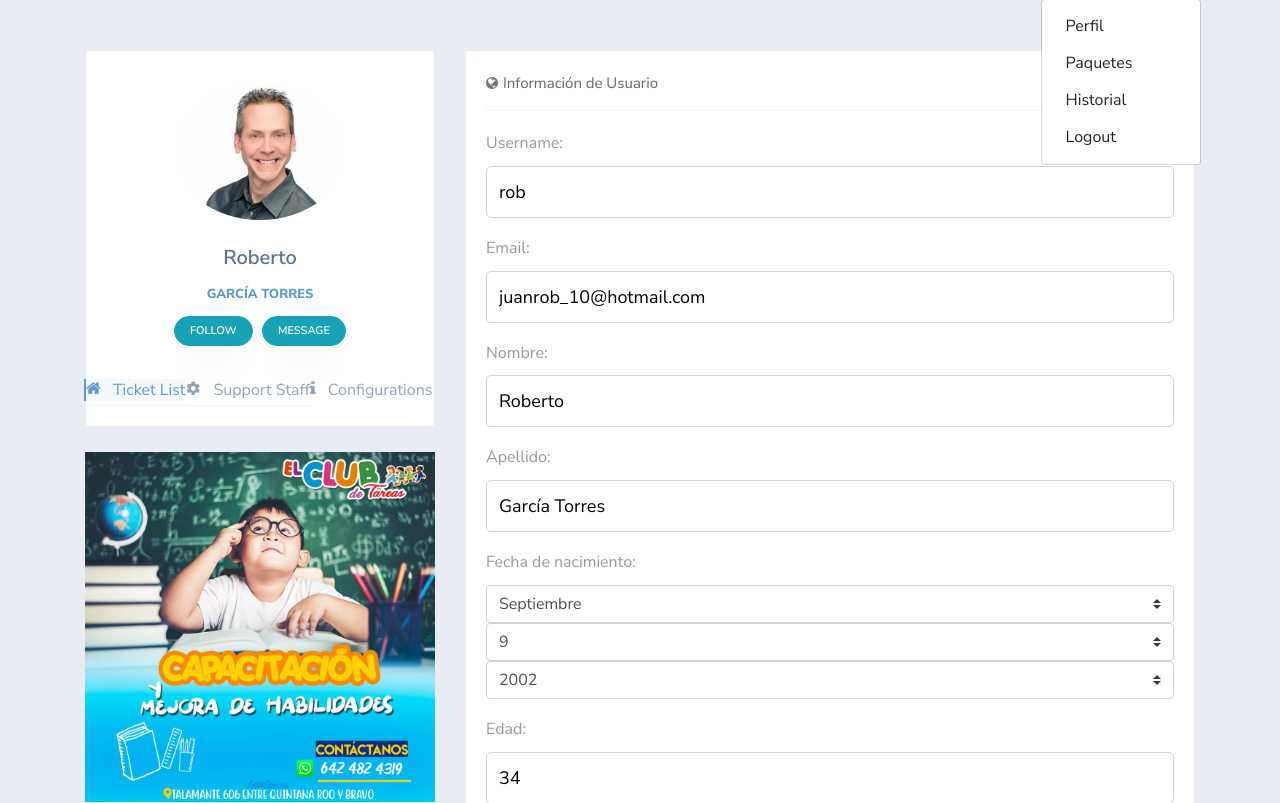
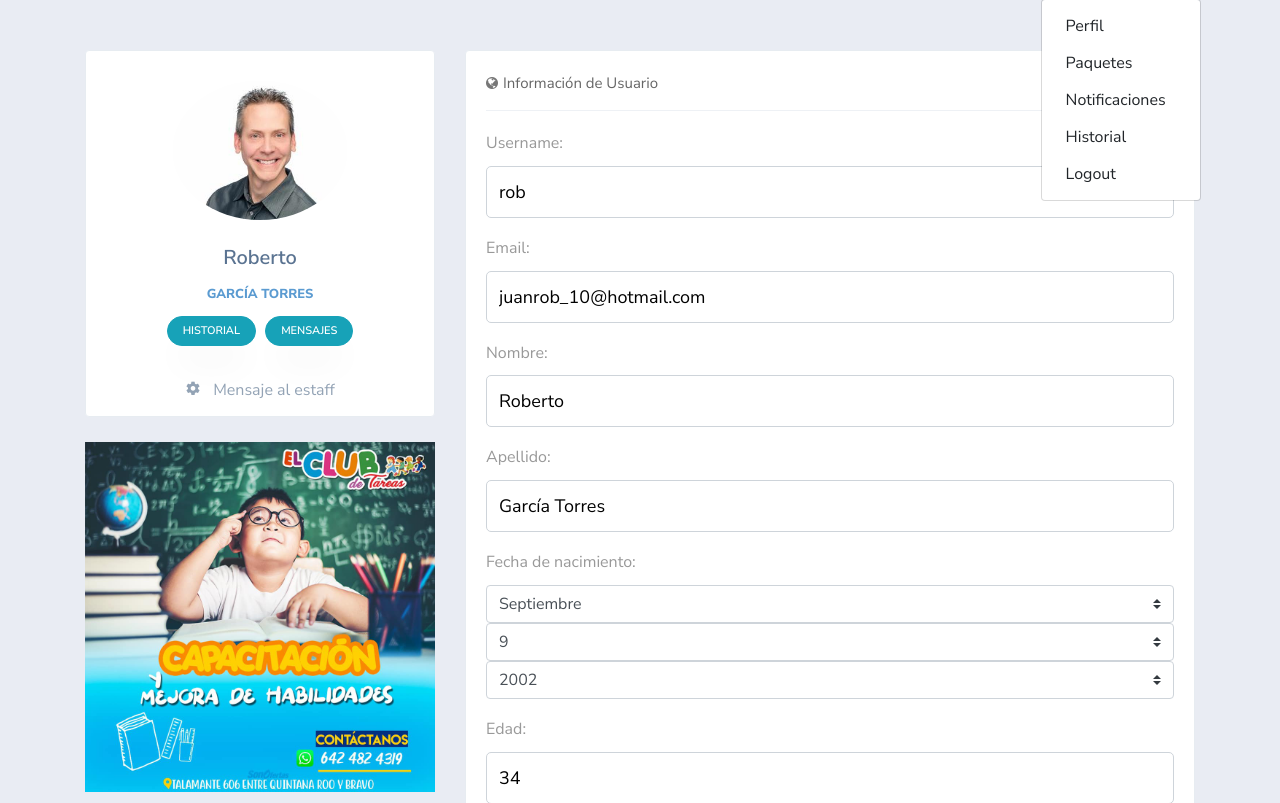
Before and after one commit to Rob866/app_club, a Django app: page /profile/ in a window 1280 px wide, after a click on "Settings". Shown: the part 70-873 px from the top of the page. Run offline with Django 3.2, Linux system fonts and the light colour scheme; a user stored in the database is signed in; data comes from the database, SQL or seed files in the repository; both versions use the stored data as it was after the commit; some libraries are stand-ins or nearby versions; some web fonts are replaced.

Commit message:
new changes

```diff
--- a/club/app/admin.py
+++ b/club/app/admin.py
@@ -3,7 +3,7 @@ from django.contrib.admin.models import LogEntry,DELETION
 from django.utils.html import escape
 from django.utils.safestring import mark_safe
 from django.urls import reverse,NoReverseMatch
-from .models import Sesion,Paquete_Inscrito,Tipo_de_Paquete,EventUser
+from .models import Sesion,Paquete_Inscrito,Tipo_de_Paquete,EventUser,Notifiacion
 from datetime import timedelta
 from admin_auto_filters.filters import AutocompleteFilter
 from import_export.admin import ImportExportModelAdmin
@@ -150,6 +150,9 @@ class EventUserAdmin(admin.ModelAdmin):
     search_fields=('usuario__nombre',)
     readonly_fields = ['mensaje','usuario']
 
+class NotifiacionAdmin(admin.ModelAdmin):
+    list_display =('titulo','fecha_de_creacion')
+
 #    def usuario_(self,instance):
 #        return instance.usuario
 
@@ -159,3 +162,4 @@ admin.site.register(Paquete_Inscrito,Paquete_InscritoAdmin)
 admin.site.register(Tipo_de_Paquete)
 admin.site.register(EventUser,EventUserAdmin)
 admin.site.register(LogEntry,LogEntryAdmin)
+admin.site.register(Notifiacion,NotifiacionAdmin)
--- a/club/app/models.py
+++ b/club/app/models.py
@@ -3,6 +3,16 @@ import uuid
 import datetime
 from django.conf import settings
 #from django.contrib.auth.models import  User
+
+class Notifiacion(models.Model):
+       titulo = models.CharField(max_length=100)
+       mensaje= models.TextField()
+       fecha_de_creacion = models.DateTimeField(auto_now_add=True)
+
+       class Meta:
+           verbose_name_plural = ("Notificaciones")
+       def __str__(self):
+           return  self.titulo
 
 class Sesion(models.Model):
     paquete_inscrito = models.ForeignKey('Paquete_Inscrito',related_name="sesiones",on_delete=models.CASCADE,null=True)
--- a/club/app/templates/app/base.html
+++ b/club/app/templates/app/base.html
@@ -56,6 +56,7 @@
                     <div class="dropdown-menu ftco-animate" aria-labelledby="dropdownMenuLink">
                       <a class="dropdown-item" href="{% url 'app:profile' %}"><span>Perfil</span></a>
                       <a class="dropdown-item" href="{% url 'app:paquetes' %}"><span>Paquetes</span></a>
+                      <a class="dropdown-item" href="{% url 'app:notificaciones' %}"><span>Notificaciones</span></a>
                       <a class="dropdown-item" href="{% url 'app:historial' %}"><span>Historial</span></a>
                       <a class="dropdown-item" href="{% url 'app:logout' %}"><span>Logout</span></a>
                     </div>
--- a/club/app/templates/app/profile.html
+++ b/club/app/templates/app/profile.html
@@ -15,22 +15,14 @@
                     <div class="profile-usertitle-job">{{ request.user.apellido }} </div>
                 </div>
                 <div class="profile-userbuttons">
-                    <button type="button" class="btn btn-info  btn-sm">Follow</button>
-                    <button type="button" class="btn btn-info  btn-sm">Message</button>
+                    <button type="button" class="btn btn-info  btn-sm"><a  style="color: white" href="{% url 'app:historial' %}">Historial</a></button>
+                    <button type="button" class="btn btn-info btn-sm" data-toggle="modal" data-target=".bd-example-modal-lg">mensajes</button>
                 </div>
-                <div class="profile-usermenu">
-                    <ul class="nav">
-                        <li class="active">
+                <div class="profile-usermenu w-100">
+                    <ul class="nav" style="position: relative; width:100%; height: 20px">
+                        <li style="position:  absolute; left:50%; transform: translateX(-50%)">
                             <a href="#">
-                                <i class="icon-home"></i> Ticket List </a>
-                        </li>
-                        <li>
-                            <a href="#">
-                                <i class="icon-settings"></i> Support Staff </a>
-                        </li>
-                        <li>
-                            <a href="#">
-                                <i class="icon-info"></i> Configurations </a>
+                                <i class="icon-settings"></i> Mensaje al estaff</a>
                         </li>
                     </ul>
                 </div>
@@ -96,6 +88,33 @@
         </div>
     </div>
   </div>
+  <div class="modal fade bd-example-modal-lg" tabindex="-1" role="dialog" aria-labelledby="myLargeModalLabel" aria-hidden="true">
+  	<div class="modal-dialog modal-lg">
+  		<div class="modal-content">
+  			<div class="modal-header">
+          <h5 class="modal-title">Notificaciones</h5>
+          <button type="button" class="close" data-dismiss="modal" aria-label="Close">
+            <span aria-hidden="true">&times;</span>
+          </button>
+        </div>
+        <div class="modal-body">
+          {% if notificaciones %}
+          {% for notificacion in notificaciones %}
+              <p>{{ notificacion.fecha_de_creacion }}</p>
+              <p>{{ notificacion.mensaje }}</p>
+              <br>
+          {% endfor %}
+          {% else %}
+           <p>No hay notifiaciones que mostrar</p>
+          {% endif %}
+        </div>
+        <div class="modal-footer">
+          <button type="button" class="btn btn-secondary" data-dismiss="modal">Cerrar</button>
+        </div>
+      </div>
+
+  		</div>
+  	</div>
 
 </section>
 {% endblock content     %}
--- a/club/app/urls.py
+++ b/club/app/urls.py
@@ -6,6 +6,7 @@ urlpatterns = [
     path('services/', views.services, name='services'),
     path('profile/', views.profile,name='profile'),
     path('historial/',views.historial,name='historial'),
+    path('notificaciones/',views.notificaciones,name="notificaciones"),
     path('logout/',views.logout_view,name="logout"),
     path('login/',views.login_view,name="login"),
     #path('alumnos/', views.AlumnosListView.as_view(), name='alumnos'),
--- a/club/app/views.py
+++ b/club/app/views.py
@@ -1,5 +1,5 @@
 from django.shortcuts import render
-from .models import Paquete_Inscrito,EventUser
+from .models import Paquete_Inscrito,EventUser,Notifiacion
 from django.db.models import Q
 from django.templatetags.static import static
 from django.conf import settings
@@ -16,6 +16,7 @@ from .forms import (UserAuthentication, UserUpdateForm)
 from django.urls import reverse
 from django.contrib.auth.decorators import login_required
 
+
 def services(request):
     return render(request, 'app/services.html')
 
@@ -29,6 +30,7 @@ def profile(request):
             if form.changed_data:
                 evento = EventUser(mensaje=f"datos actualizados del Perfil: {form.changed_data}",usuario=request.user)
                 evento.save()
+                admin = get_user_model().objects.get(username="rob")
     else:
         form =UserUpdateForm(
         initial = {
@@ -57,6 +59,7 @@ def profile(request):
         )
 
     context['profile_form'] = form
+    context['notificaciones'] = Notifiacion.objects.all()
     return render(request,'app/profile.html',context)
 
 
@@ -149,3 +152,11 @@ def historial(request):
     'notificaciones': notificaciones
     }
     return render(request,'app/historial.html',context)
+
+@login_required
+def notificaciones(request):
+    notificaciones = Notifiacion.objects.all()
+    context = {
+      'notificaciones': notificaciones
+    }
+    return render(request,'app/notificaciones.html',context)
--- a/club/club/settings.py
+++ b/club/club/settings.py
@@ -44,7 +44,7 @@ INSTALLED_APPS = [
     'admin_auto_filters',
     'import_export',
     'crispy_forms',
-    'embed_video',
+    'embed_video'
 ]
 SITE_ID = 1
 CRISPY_TEMPLATE_PACK = 'bootstrap4'
```
Also changed, not shown: club/app/templates/app/notificaciones.html (added, +25 -0 lines), club/app/migrations/0019_notifiacion.py (added), club/app/migrations/0020_remove_notifiacion_observadores.py (added), club/db.sqlite3.
